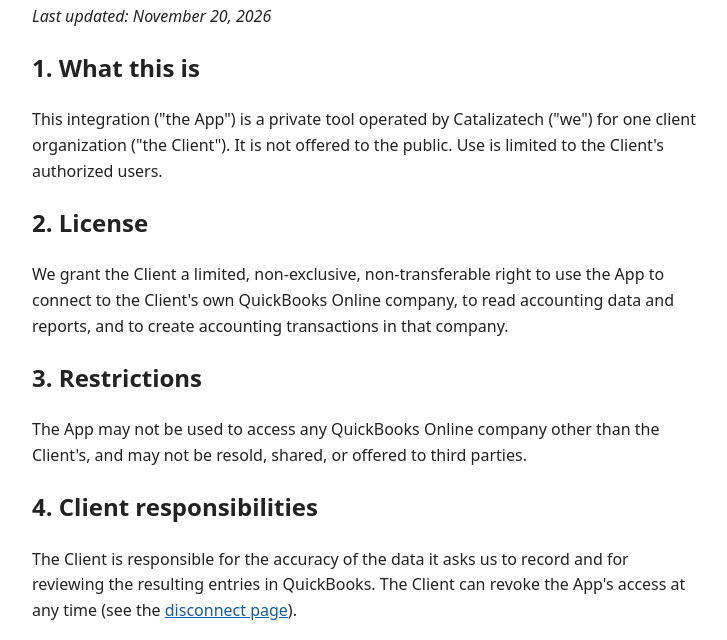
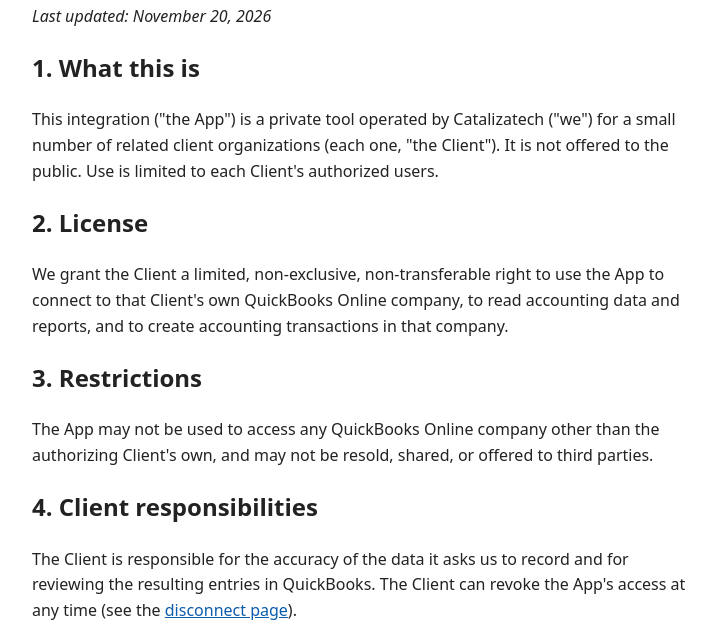
Before and after one commit to catalizatech/catalizatech.github.io, a plain HTML site: page eula.html in a window 1280 px wide. Shown: the part 117-757 px from the top of the page, without its empty margins (272-999 px from the left). Drawn offline with Linux system fonts and the light colour scheme.

Commit message:
Update wording for a small number of related client organizations

```diff
--- a/eula.html
+++ b/eula.html
@@ -11,11 +11,11 @@
 <h1>End User License Agreement</h1>
 <p><em>Last updated: November 20, 2026</em></p>
 <h2>1. What this is</h2>
-<p>This integration ("the App") is a private tool operated by Catalizatech ("we") for one client organization ("the Client"). It is not offered to the public. Use is limited to the Client's authorized users.</p>
+<p>This integration ("the App") is a private tool operated by Catalizatech ("we") for a small number of related client organizations (each one, "the Client"). It is not offered to the public. Use is limited to each Client's authorized users.</p>
 <h2>2. License</h2>
-<p>We grant the Client a limited, non-exclusive, non-transferable right to use the App to connect to the Client's own QuickBooks Online company, to read accounting data and reports, and to create accounting transactions in that company.</p>
+<p>We grant the Client a limited, non-exclusive, non-transferable right to use the App to connect to that Client's own QuickBooks Online company, to read accounting data and reports, and to create accounting transactions in that company.</p>
 <h2>3. Restrictions</h2>
-<p>The App may not be used to access any QuickBooks Online company other than the Client's, and may not be resold, shared, or offered to third parties.</p>
+<p>The App may not be used to access any QuickBooks Online company other than the authorizing Client's own, and may not be resold, shared, or offered to third parties.</p>
 <h2>4. Client responsibilities</h2>
 <p>The Client is responsible for the accuracy of the data it asks us to record and for reviewing the resulting entries in QuickBooks. The Client can revoke the App's access at any time (see the <a href="disconnect.html">disconnect page</a>).</p>
 <h2>5. No warranty</h2>
```
Also changed, not shown: index.html (+1 -1 lines), launch.html (+2 -2 lines), privacy.html (+1 -1 lines).
